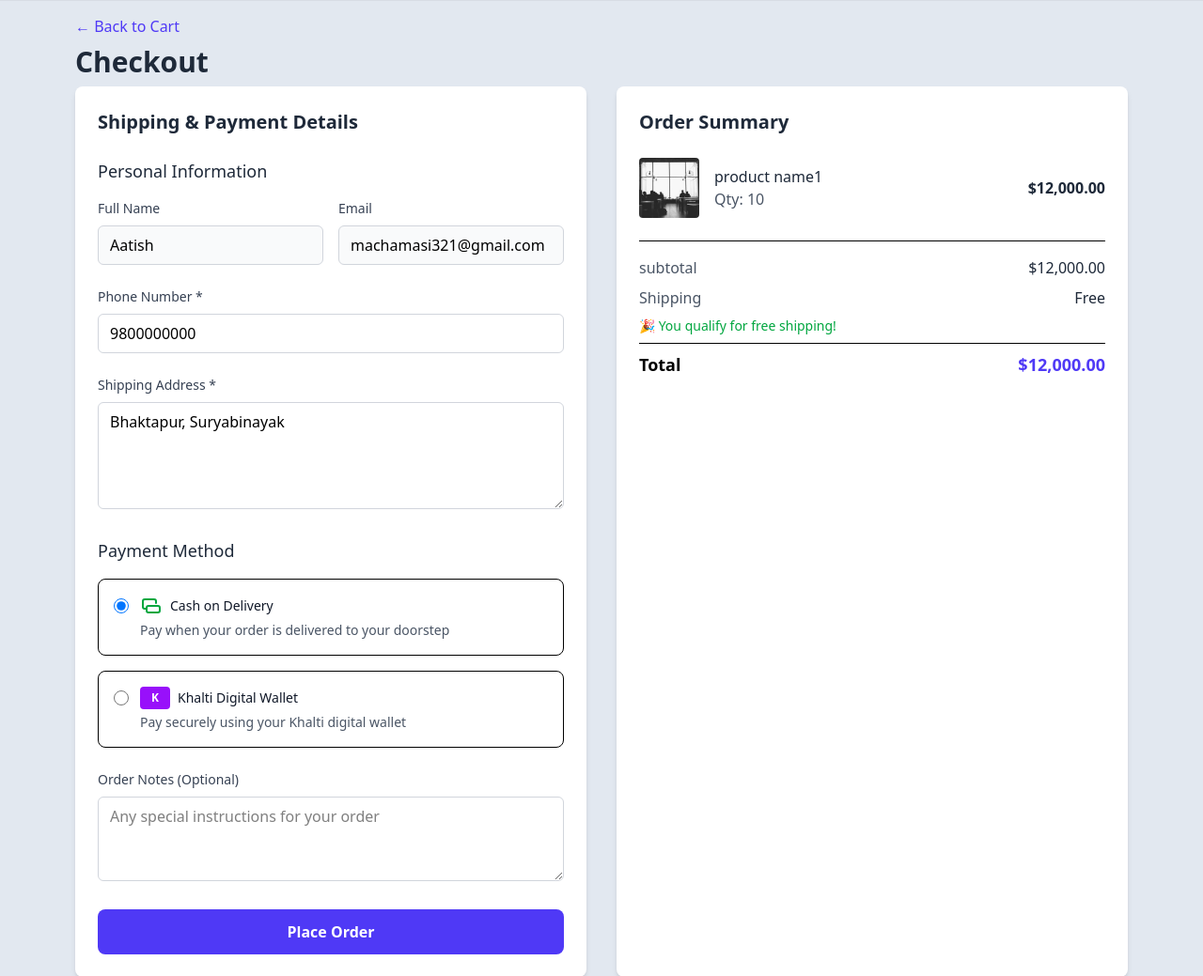
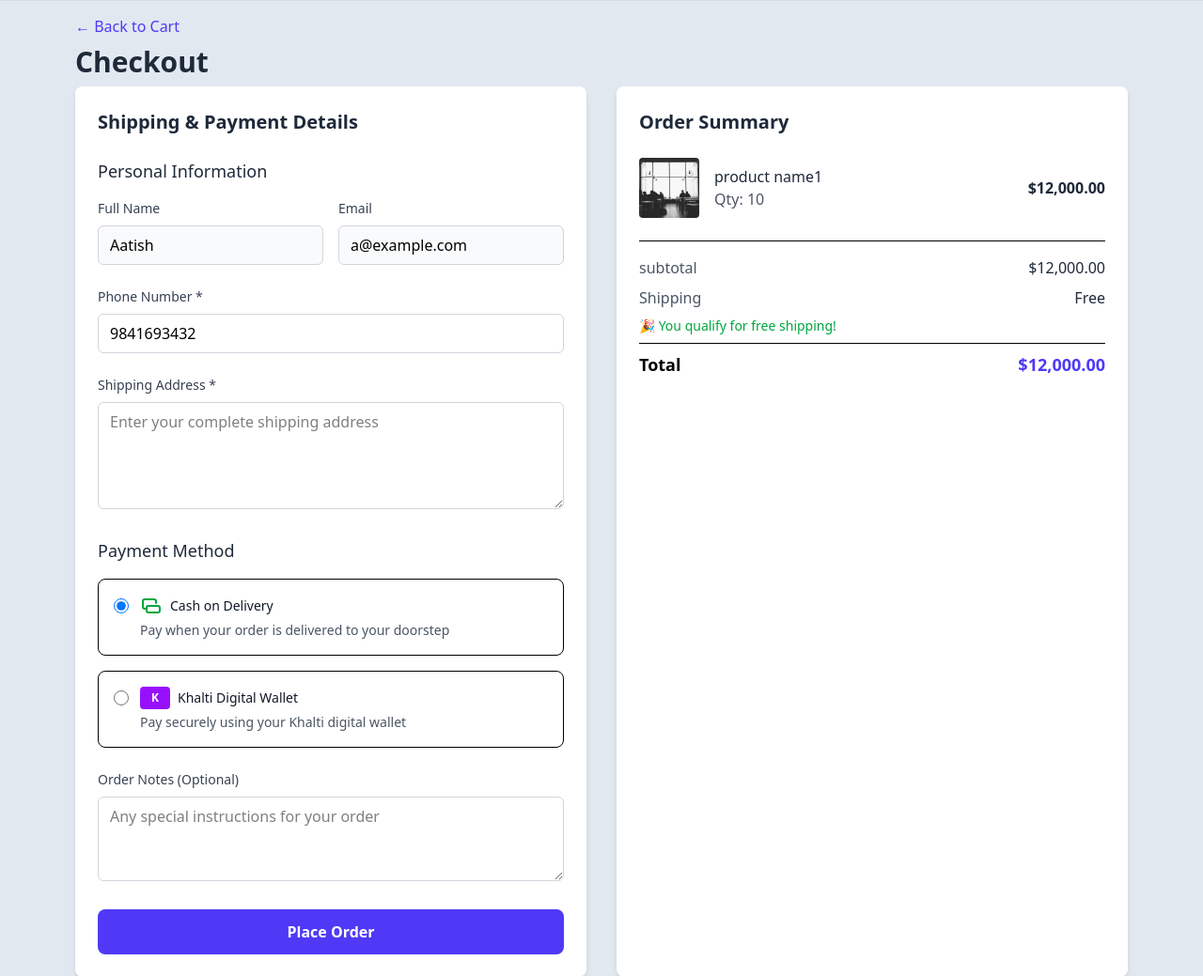
Before and after one commit to Aatish250/ecommercePHP, a PHP site: page /user/checkout.php in a window 1280 px wide. Shown: the part 64-1103 px from the top of the page at 94% size. Run offline with PHP 8.4, Linux system fonts and the light colour scheme; data comes from the database, SQL or seed files in the repository; tables that the repository leaves empty hold one stand-in row (values such as "Sample post").

Commit message:
improved according to db

```diff
--- a/user/checkout.php
+++ b/user/checkout.php
@@ -27,10 +27,13 @@
 
     // session data
     $user_id = "1"; // to be changed later
-    $user_username = "Aatish"; // to be changed later
-    $user_email = "machamasi321@gmail.com"; // to be changed later
-    $user_number = "9800000000"; // to be changed later
-    $user_shipping_address = "Bhaktapur, Suryabinayak"; // to be changed later
+
+    if($res = mysqli_query($conn,"SELECT * FROM users WHERE user_id = $user_id"))
+     $user = mysqli_fetch_assoc($res);
+    $user_username = $user['username'] ?: ""; // to be changed later
+    $user_email = $user['email'] ?: ""; // to be changed later
+    $user_number = $user['phone'] ?: ""; // to be changed later
+    $user_shipping_address = $user['shipping_address'] ?: ""; // to be changed later
 
     // if selected items are sent
     if(isset($_GET['selected_cart_ids'])){
```
